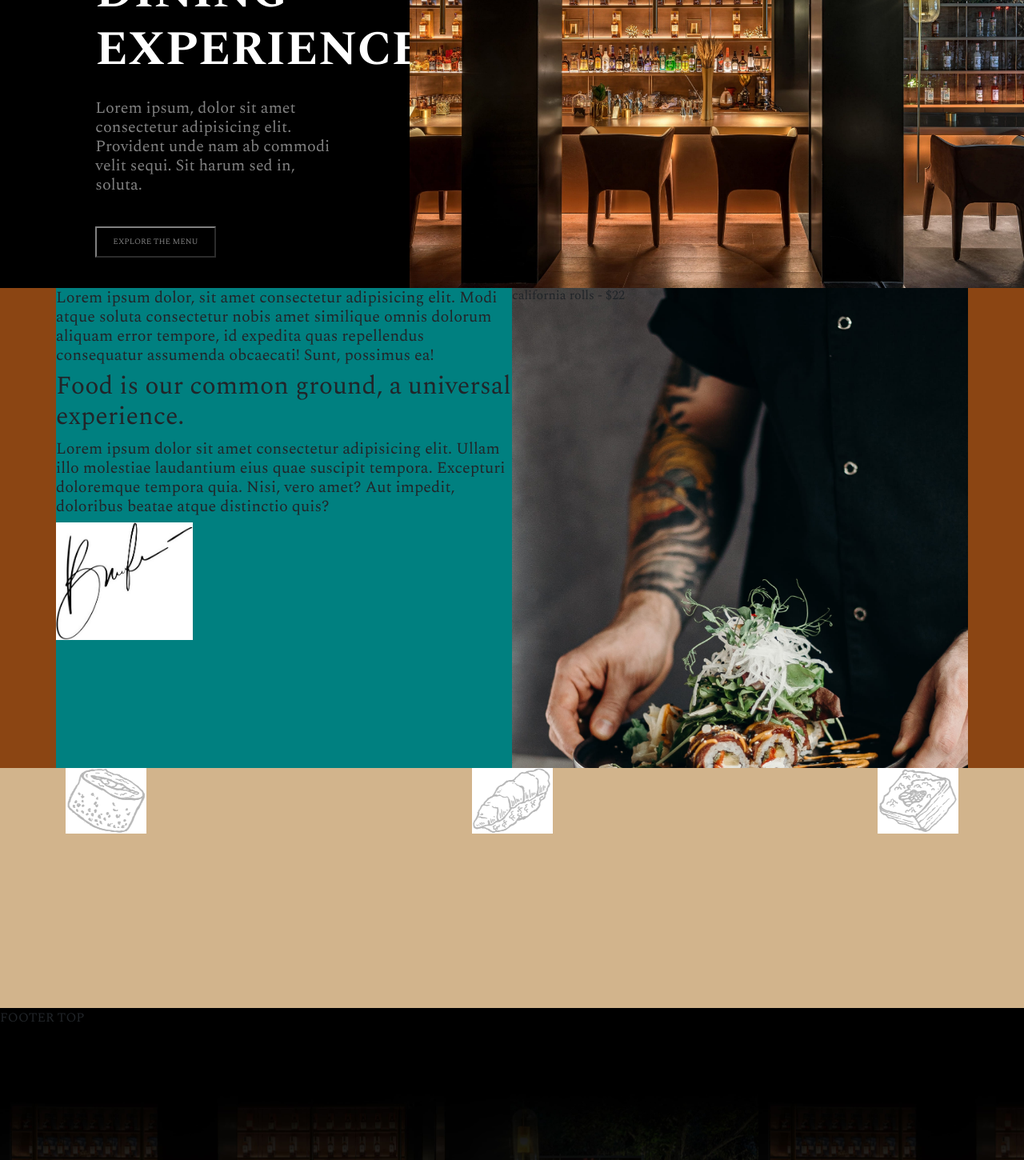
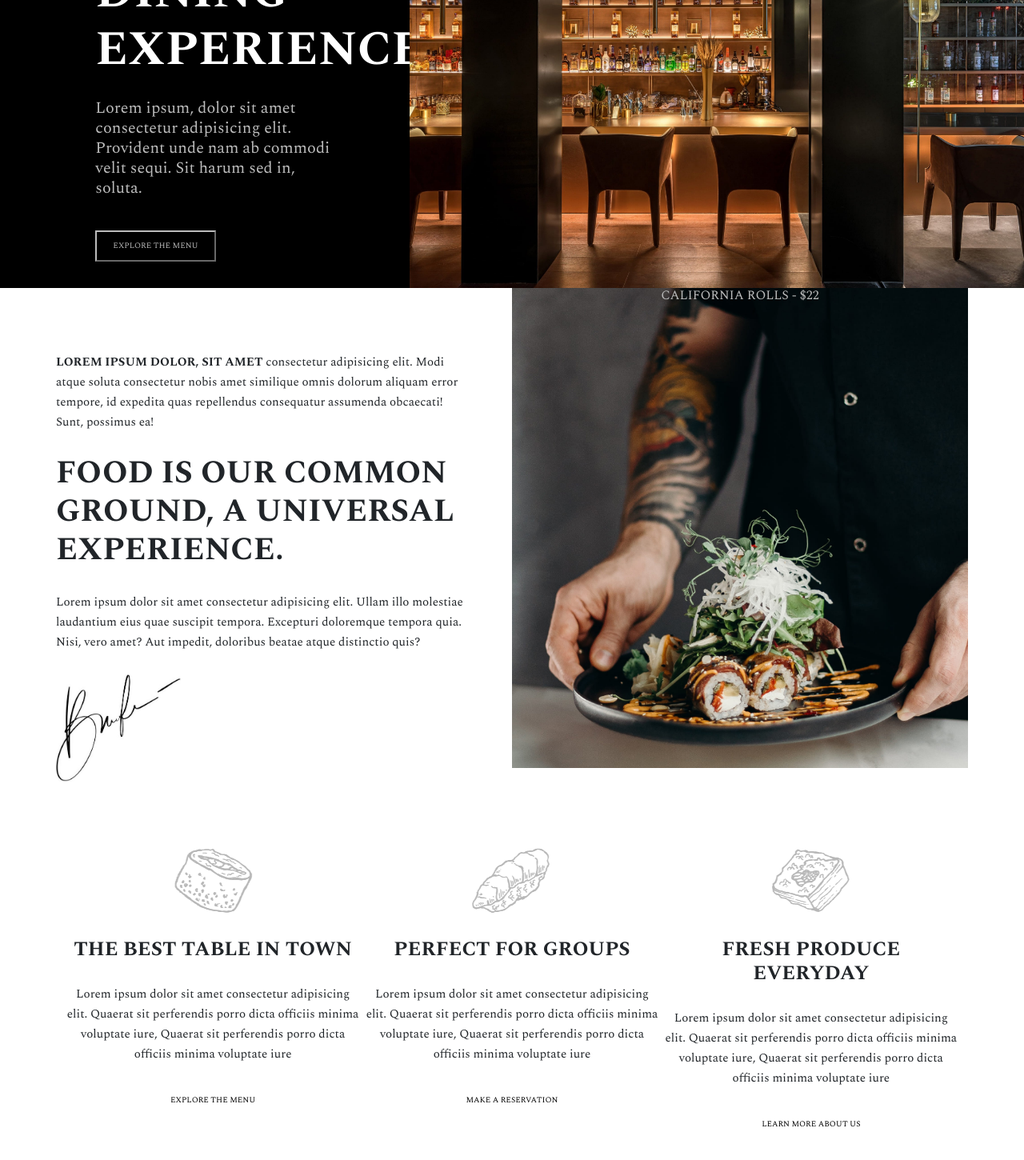
Before and after one commit to matteofab10/proj-html-vuejs, a Vue app: page / in a window 1280 px wide. Shown: the part 340-1790 px from the top of the page at 80% size. Built offline with nearby package versions, Linux system fonts and the light colour scheme.

Commit message:
fine section 1 da fixare piccolezze

```diff
--- a/src/components/Header.vue
+++ b/src/components/Header.vue
@@ -58,7 +58,7 @@ header {
       margin-left: 22%;
       h6 {
         text-transform: uppercase;
-        color: gray;
+        color: #bcbcbc;
         margin-bottom: 25px;
       }
       h1 {
@@ -70,17 +70,18 @@ header {
         margin-bottom: 25px;
       }
       h5 {
-        color: gray;
+        color: #bcbcbc;
         padding-right: 20%;
         margin-bottom: 40px;
+        line-height: 25px;
       }
       button {
         background-color: black;
-        color: gray;
+        color: #bcbcbc;
         text-transform: uppercase;
         font-size: 10px;
         padding: 10px 20px 10px 20px;
-        border-color: gray;
+        border-color: #bcbcbc;
       }
     }
   }
@@ -104,7 +105,7 @@ header {
         margin: 0 30px;
         a {
           text-decoration: none;
-          color: grey;
+          color: #bcbcbc;
         }
       }
       a:hover {
--- a/src/components/Main.vue
+++ b/src/components/Main.vue
@@ -4,7 +4,7 @@
 
       <div class="mf-food-top container ps-0 pe-0">
         <div class="mf-food-top-left">
-          <h5>Lorem ipsum dolor, sit amet consectetur adipisicing elit. Modi atque soluta consectetur nobis amet similique omnis dolorum aliquam error tempore, id expedita quas repellendus consequatur assumenda obcaecati! Sunt, possimus ea!</h5>
+          <h5><span>Lorem ipsum dolor, sit amet</span> consectetur adipisicing elit. Modi atque soluta consectetur nobis amet similique omnis dolorum aliquam error tempore, id expedita quas repellendus consequatur assumenda obcaecati! Sunt, possimus ea!</h5>
           <h2>Food is our common ground, a universal experience.</h2>
           <h5>Lorem ipsum dolor sit amet consectetur adipisicing elit. Ullam illo molestiae laudantium eius quae suscipit tempora. Excepturi doloremque tempora quia. Nisi, vero amet? Aut impedit, doloribus beatae atque distinctio quis?</h5>
           <img src="../assets/img/signature.jpg" alt="signature-image">
@@ -18,12 +18,21 @@
         <div class="mf-food-bottom-box container">
           <div class="mf-food-bottom-card">
             <img src="../assets/img/sushi-1.png" alt="sushi-1-png">
+            <h4>the best table in town</h4>
+            <h5>Lorem ipsum dolor sit amet consectetur adipisicing elit. Quaerat sit perferendis porro dicta officiis minima voluptate iure, Quaerat sit perferendis porro dicta officiis minima voluptate iure</h5>
+            <button>explore the menu</button>
           </div>
           <div class="mf-food-bottom-card">
             <img src="../assets/img/sushi-2.png" alt="sushi-2-png">
+            <h4>perfect for groups</h4>
+            <h5>Lorem ipsum dolor sit amet consectetur adipisicing elit. Quaerat sit perferendis porro dicta officiis minima voluptate iure, Quaerat sit perferendis porro dicta officiis minima voluptate iure</h5>
+            <button>make a reservation</button>
           </div>
           <div class="mf-food-bottom-card">
             <img src="../assets/img/sushi-3.png" alt="sushi-3-png">
+            <h4>fresh produce everyday</h4>
+            <h5>Lorem ipsum dolor sit amet consectetur adipisicing elit. Quaerat sit perferendis porro dicta officiis minima voluptate iure, Quaerat sit perferendis porro dicta officiis minima voluptate iure</h5>
+            <button>learn more about us</button>
           </div>
         </div>
       </div>
@@ -63,17 +72,32 @@ export default {
 
 .mf-food {
   width: 100%;
-  height: 900px;
-  background-color: saddlebrown;
+  background-color: white;
   .mf-food-top {
     display: flex;
     height: 600px;
     width: 100%;
-    background-color: white;
     .mf-food-top-left {
       width: 50%;
-      background-color: teal;
+      background-color: white;
+      padding-top: 80px;
+      padding-right: 50px;
+      h5 {
+        font-size: 15px;
+        line-height: 25px;
+        span {
+          text-transform: uppercase;
+          font-weight: bold;
+        }
+      }
+      h2 {
+        font-weight: bold;
+        text-transform: uppercase;
+        font-size: 40px;
+        padding: 20px 0;
+      }
       img {
+        padding-top: 20px;
         width: 30%;
       }
     }
@@ -82,15 +106,46 @@ export default {
       background-color: yellowgreen;
       background-image: url('../assets/img/info22x.jpg');
       background-size: cover;
+      background-repeat: no-repeat;
+      background-position: 50% 50%;
+      h6 {
+        text-align: center;
+        color: #bcbcbc;
+        text-transform: uppercase;
+      }
     }
   }
   .mf-food-bottom {
-    height: 300px;
     width: 100%;
-    background-color: tan;
+    padding: 100px 0;
+    background-color: white;
     .mf-food-bottom-box {
       display: flex;
       justify-content: space-between;
+      .mf-food-bottom-card {
+        text-align: center;
+        width: 33%;
+        h4 {
+          text-transform: uppercase;
+          font-size: 25px;
+          font-weight: bold;
+          padding-bottom: 20px;
+          padding-top: 30px;
+        }
+        h5 {
+          font-size: 15px;
+          padding-bottom: 20px;
+          line-height: 25px;
+        }
+        button {
+          background-color: white;
+          color: black;
+          text-transform: uppercase;
+          font-size: 10px;
+          padding: 10px 20px 10px 20px;
+          border: none;
+        }
+      }
     }
   }
 }
```
